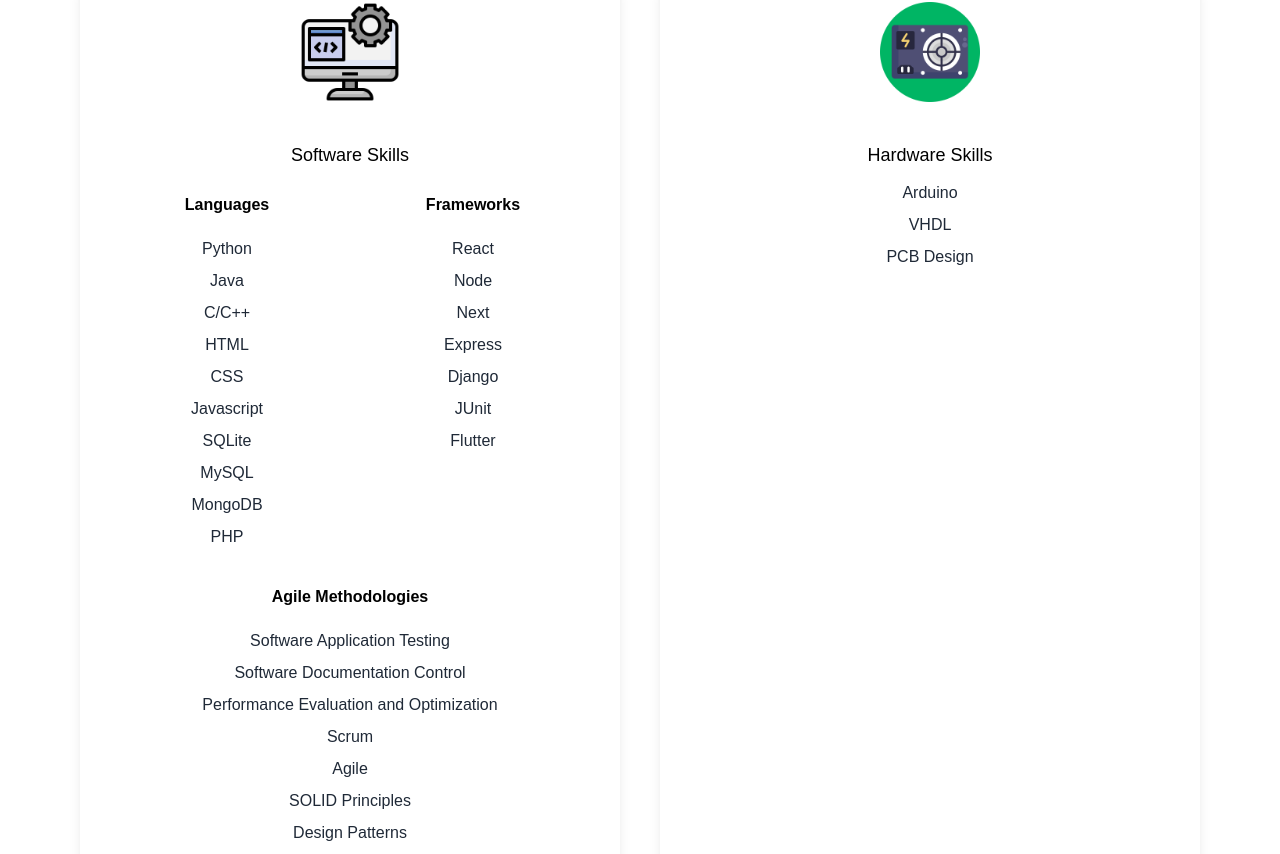
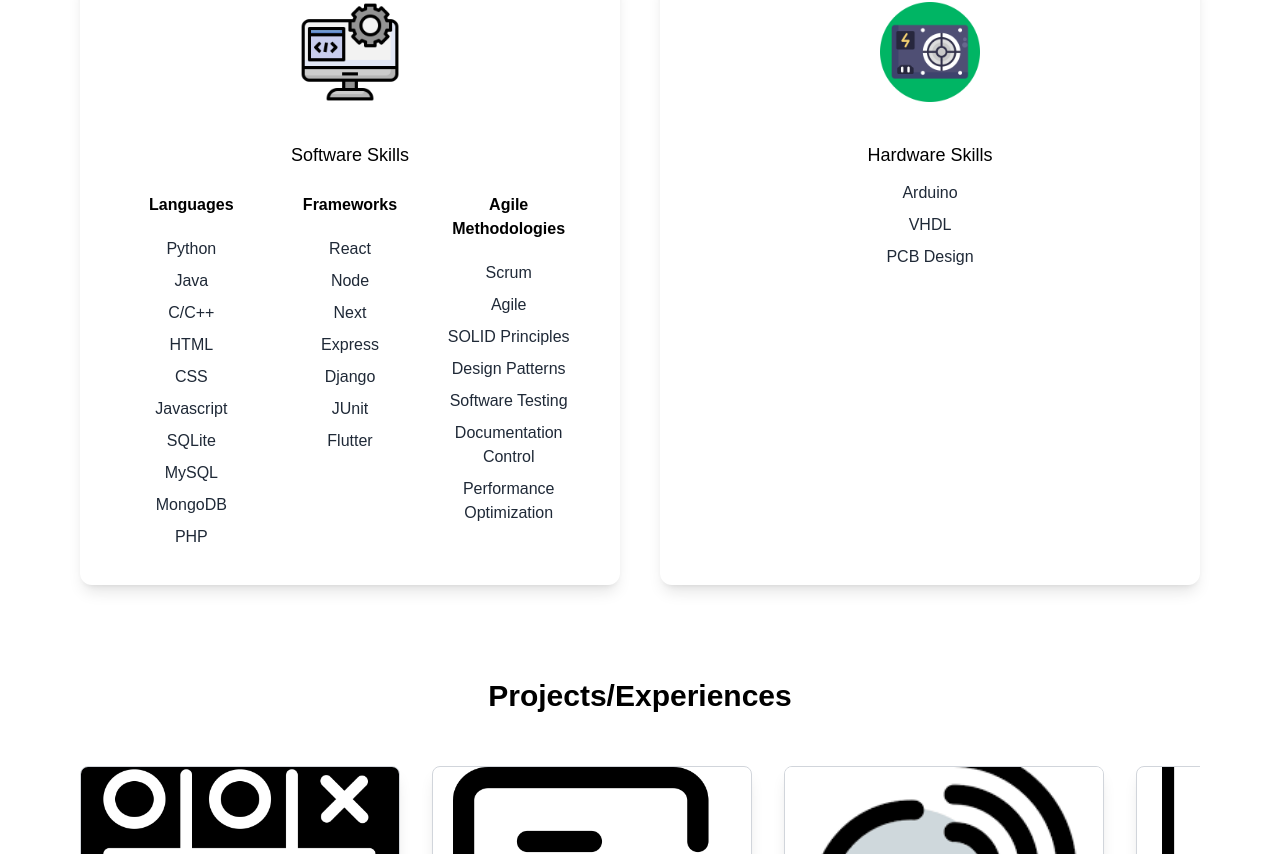
Before and after one commit to RishiP2004/PortfolioWebsite, a Next.js app: page / in a window 1280 px wide. Shown: the part 1766-2620 px from the top of the page. Built offline with nearby package versions, Linux system fonts and the light colour scheme.

Commit message:
fix columns

```diff
--- a/components/SkillsSection.js
+++ b/components/SkillsSection.js
@@ -12,8 +12,8 @@ export default function SkillsSection() {
                 <div className="text-center shadow-lg p-8 rounded-xl my-6 dark:bg-white flex-1">
                     <Image src={software} width={100} height={100} />
                     <h3 className="text-lg font-medium pt-8 pb-2">Software Skills</h3>
-                    <div className="grid grid-cols-2 gap-4">
-                        <div>
+                    <div className="flex flex-wrap justify-between">
+                        <div className="w-full sm:w-1/3 px-2">
                             <p className="py-4 font-bold">Languages</p>
                             <ul>
                                 {['Python', 'Java', 'C/C++', 'HTML', 'CSS', 'Javascript', 'SQLite', 'MySQL', 'MongoDB', 'PHP'].map((tool) => (
@@ -21,7 +21,7 @@ export default function SkillsSection() {
                                 ))}
                             </ul>
                         </div>
-                        <div>
+                        <div className="w-full sm:w-1/3 px-2">
                             <p className="py-4 font-bold">Frameworks</p>
                             <ul>
                                 {['React', 'Node', 'Next', 'Express', 'Django', 'JUnit', 'Flutter'].map((tool) => (
@@ -29,10 +29,10 @@ export default function SkillsSection() {
                                 ))}
                             </ul>
                         </div>
-                        <div className="col-span-2">
+                        <div className="w-full sm:w-1/3 px-2">
                             <p className="py-4 font-bold">Agile Methodologies</p>
                             <ul>
-                                {['Software Application Testing', 'Software Documentation Control', 'Performance Evaluation and Optimization', 'Scrum', 'Agile', 'SOLID Principles', 'Design Patterns'].map((tool) => (
+                                {['Scrum', 'Agile', 'SOLID Principles', 'Design Patterns', 'Software Testing', 'Documentation Control', 'Performance Optimization'].map((tool) => (
                                     <li className="text-gray-800 py-1" key={tool}>{tool}</li>
                                 ))}
                             </ul>
```
Also changed, not shown: 1 other file (tests, documents, lock files or other folders).
